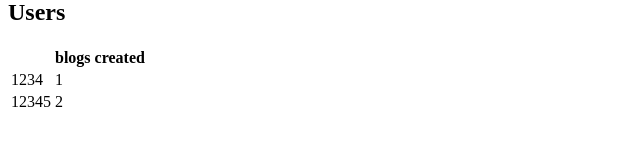
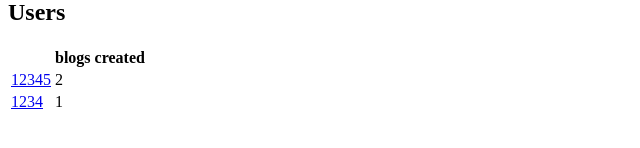
Before and after one commit to Leaagga/part7, a React (Vite) app in the folder Bloglist-ReactQuery/: page /users in a window 1280 px wide. Shown: the part 190-338 px from the top of the page, without its empty margins (0-640 px from the left). Built offline with nearby package versions, Linux system fonts and the light colour scheme; no server answers; data requests are answered from the project's data file.

Commit message:
7.15 Query individual user view

```diff
--- a/Bloglist-ReactQuery/src/App.jsx
+++ b/Bloglist-ReactQuery/src/App.jsx
@@ -8,7 +8,8 @@ import BlogForm from './components/BlogForm'
 import Notification from './components/Notification'
 import LogIn from './components/LogIn'
 import userContext from './UserContext'
-import Users from './components/Users'
+import UsersHome from './components/UsersHome'
+import UsersBlog from './components/UsersBlogs'
 import { getAllUsers } from './userRequest'
 function App() {
   const [user, userDispatch] = useContext(userContext)
@@ -58,7 +59,8 @@ function App() {
       <Notification />
       <LogIn />
       <Routes>
-        <Route path='/users' element={<Users users={users} />} />
+        <Route path='/users' element={<UsersHome users={users} />} />
+        <Route path='/users/:userId' element={<UsersBlog users={users} />} />
         <Route path='/' element={<Home user={user} blogs={blogs} />} />
       </Routes>
     </Router>
--- /dev/null
+++ b/Bloglist-ReactQuery/src/components/UsersBlogs.jsx
@@ -0,0 +1,26 @@
+import { useEffect, useState } from 'react'
+import {
+  BrowserRouter as Router,
+  Routes,
+  Route,
+  Link,
+  useParams,
+} from 'react-router-dom'
+const UsersBlog = ({ users }) => {
+  const { userId } = useParams()
+  const user = users.find((u) => {
+    return Number(u.id) == Number(userId)
+  })
+  return user ? (
+    <div>
+      <h2>{user.username}</h2>
+      <h3>added blogs</h3>
+      <ul>
+        {user.blogs.map((b) => (
+          <li key={b.id}>{b.title}</li>
+        ))}
+      </ul>
+    </div>
+  ) : null
+}
+export default UsersBlog
--- a/Bloglist-ReactQuery/src/components/Users.jsx
+++ b/Bloglist-ReactQuery/src/components/UsersHome.jsx
@@ -1,6 +1,13 @@
 import { useEffect, useState } from 'react'
+import {
+  BrowserRouter as Router,
+  Routes,
+  Route,
+  Link,
+  useParams,
+} from 'react-router-dom'
 
-const Users = ({ users }) => {
+const UsersHome = ({ users }) => {
   return (
     <div>
       <h2>Users</h2>
@@ -14,12 +21,14 @@ const Users = ({ users }) => {
         <tbody>
           {users
             .sort((a, b) => {
-              return Number(b.likes) - Number(a.likes)
+              return Number(b.blogs.length) - Number(a.blogs.length)
             })
             .map((u) => {
               return (
                 <tr key={u.id}>
-                  <td>{u.username}</td>
+                  <td>
+                    <Link to={`/users/${u.id}`}>{u.username}</Link>
+                  </td>
                   <td>{u.blogs.length}</td>
                 </tr>
               )
@@ -29,4 +38,5 @@ const Users = ({ users }) => {
     </div>
   )
 }
-export default Users
+
+export default UsersHome
```
